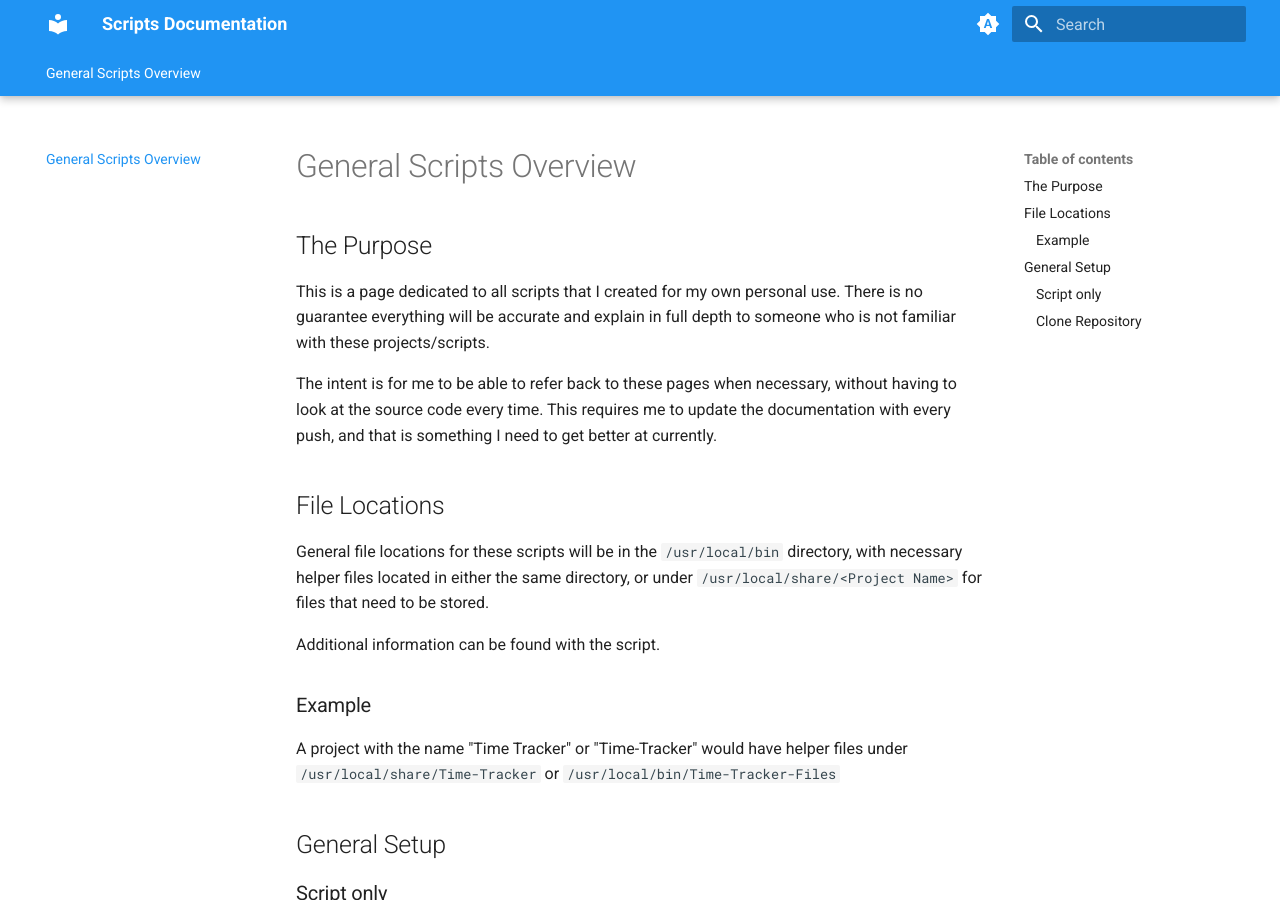
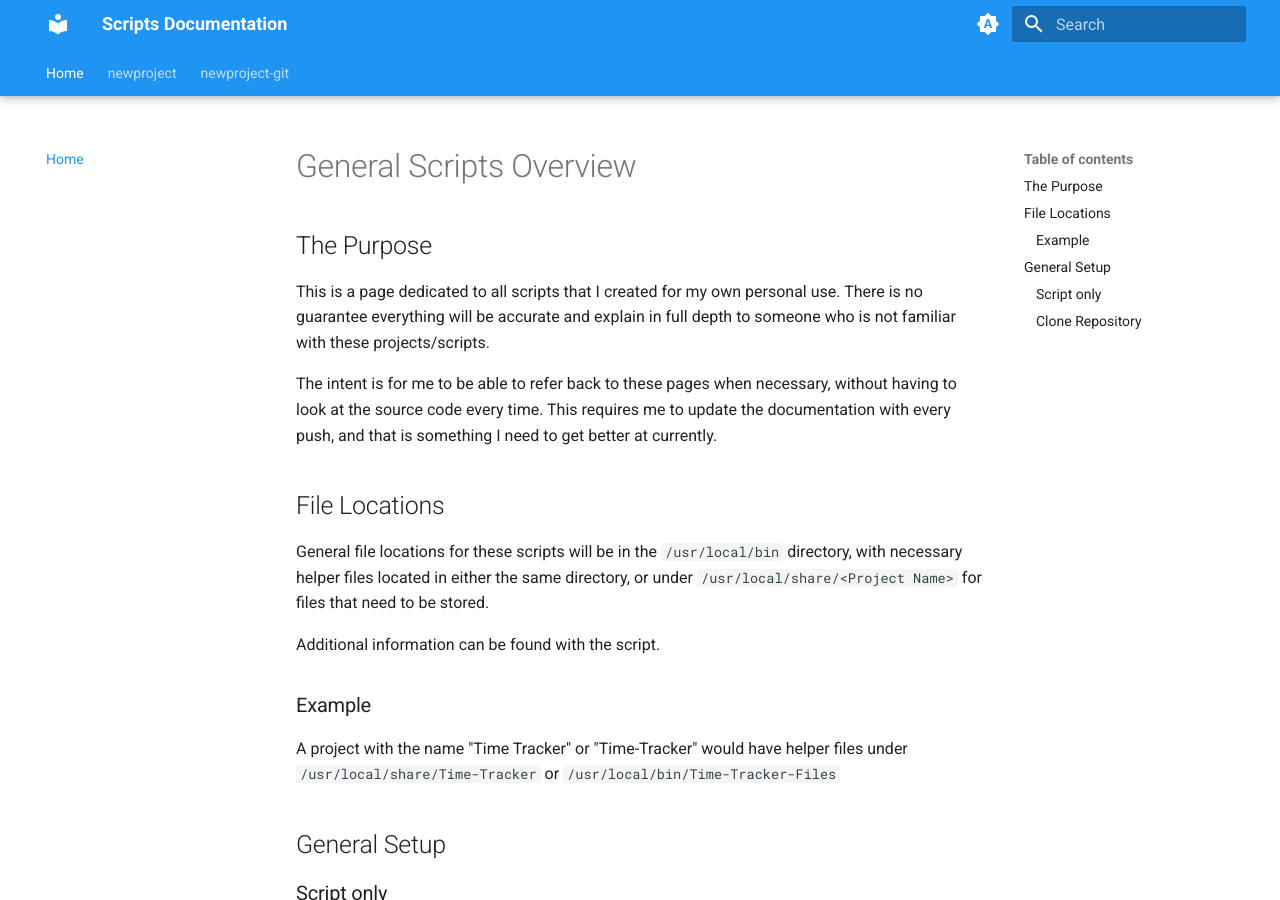
Before and after one commit to RyanB-code/Scripts, an MkDocs documentation site: the page built from docs/index.md, in a window 1280 px wide and 900 px high. Built offline with MkDocs 1.6.1 and Material for MkDocs 9.7.7, drawn with Linux system fonts in a browser that asks for light colours.

Commit message:
Setup settings for the Scripts documentation page

```diff
--- a/mkdocs.yml
+++ b/mkdocs.yml
@@ -1,10 +1,24 @@
 site_name: Scripts Documentation
 site_url: https://example.com/
+nav:
+  - Home: index.md
+  - newproject:
+    - Overview: newproject/newproject.md
+    - Usage: newproject/HowToUse.md
+    - Setup: newproject/setup.md
+  - newproject-git: newproject-git/newproject-git.md
+
+markdown_extensions:
+  - toc:
+      permalink: true
 theme:
   name: material
   palette:
     # Automatic mode
     - media: "(prefers-color-scheme)"
+      scheme: default
+      primary: blue
+      accent: green
       toggle:
         icon: material/brightness-auto
         name: Switch to system preference
@@ -31,6 +45,6 @@ theme:
     - navigation.instant.progress
     - navigation.tabs
     - navigation.tabs.sticky
-    - navigation.sections
     - navigation.path
     - navigation.indexes
+    - navigation.expand
```
